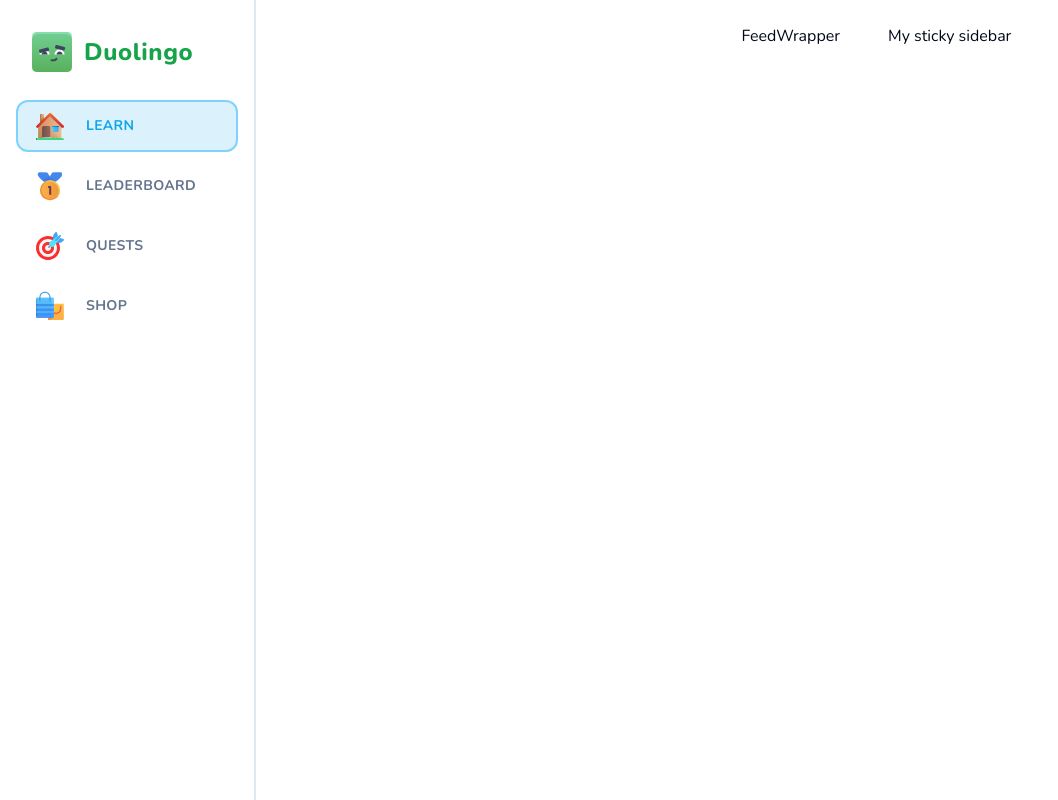
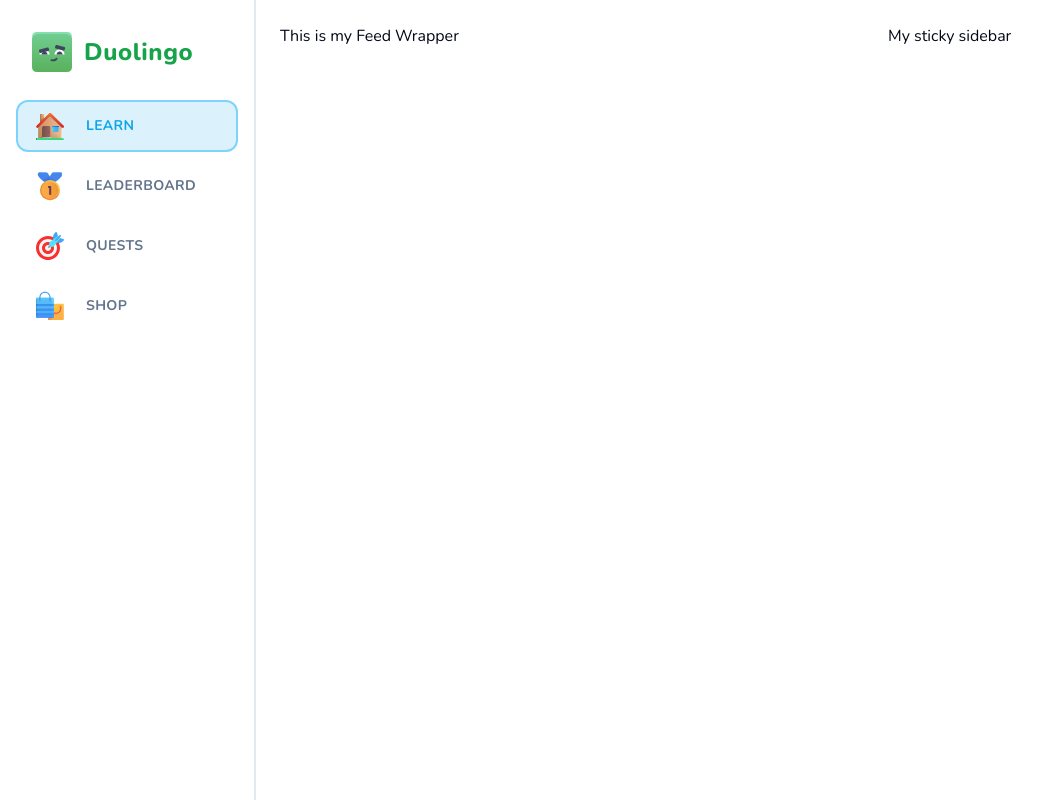
Before and after one commit to KenanRamazanov/Duolingo, a Next.js app: page /learn in a window 1280 px wide. Shown: the whole page, without its empty margins (0-1058 px from the left). Built offline with nearby package versions, Linux system fonts and the light colour scheme.

Commit message:
Editinng FeedWrapper

```diff
--- a/app/(main)/learn/page.tsx
+++ b/app/(main)/learn/page.tsx
@@ -10,7 +10,7 @@ const LearnPage = () => {
           My sticky sidebar
         </StickyWrapper>
         <FeedWrapper>
-          This is my FeedWWrapper
+          This is my Feed Wrapper
         </FeedWrapper>
     </div>
   )
--- a/components/feed-wrapper.tsx
+++ b/components/feed-wrapper.tsx
@@ -1,7 +1,11 @@
 import React from 'react'
-
-export const FeedWrapper = () => {
+type Props = {
+    children: React.ReactNode;
+}
+export const FeedWrapper = ({children} : Props) => {
   return (
-    <div>FeedWrapper</div>
+    <div className='flex-1 relative top-0 pb-10'>
+        {children}
+    </div>
   );
 };
```
